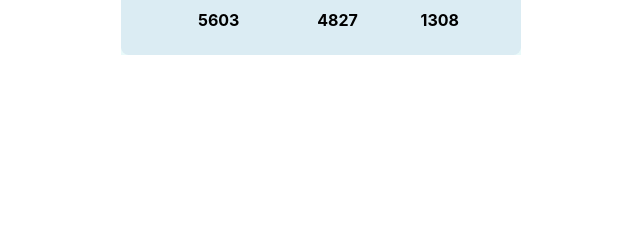
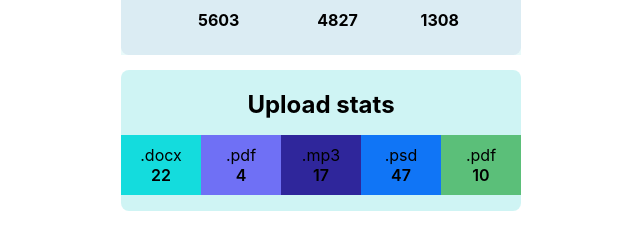
Before and after one commit to Denis070987/goit-react-hw-01-components, a React (Create React App) app: page / in a window 1280 px wide. Shown: the part 434-684 px from the top of the page, without its empty margins (319-959 px from the left). Built offline with nearby package versions, Linux system fonts and the light colour scheme.

Commit message:
make Statistics section

```diff
--- a/src/components/App.jsx
+++ b/src/components/App.jsx
@@ -1,6 +1,8 @@
 import { Profile } from "./Profile/Profile";
+import { Statistics } from "./Statistics/Statistics";
 
-import user from 'data/user.json'
+import user from 'data/user.json';
+import data from 'data/data.json'
 
 export const App = () => {
   return (
@@ -10,7 +12,8 @@ export const App = () => {
   tag={user.tag}
   location={user.location}
   avatar={user.avatar}
-  stats={user.stats}/>
+        stats={user.stats} />
+      <Statistics title="Upload stats" stats={data} />
     </div>
   );
 };
--- /dev/null
+++ b/src/components/Statistics/Statistics.jsx
@@ -0,0 +1,35 @@
+import propTypes from 'prop-types';
+import css from './Statistics.module.css';
+
+function randColor() {
+    var r = Math.floor(Math.random() * (256)),
+        g = Math.floor(Math.random() * (256)),
+        b = Math.floor(Math.random() * (256));
+    return '#' + r.toString(16) + g.toString(16) + b.toString(16);
+}
+
+export const Statistics = ({ title, stats }) => {return (
+    <section className={css.statistics}>
+        {title && <h2 className={css.title}>{title}</h2>}
+
+        <ul className={css.stat__list}>
+            {stats.map(({ id, label, percentage }) => {
+                return (
+        <li className={css.item}
+            key={id}
+            style={{backgroundColor: randColor()}}>
+                        <span className={css.label}>{label }</span>
+                        <span className={css.percentage}>{ percentage}</span>
+    </li>
+                )
+            })}
+
+    </ul>
+</section>
+)
+}
+
+Statistics.propTypes = {
+    label: propTypes.string.isRequired,
+    percentage: propTypes.number.isRequired
+}
--- /dev/null
+++ b/src/components/Statistics/Statistics.module.css
@@ -0,0 +1,33 @@
+.statistics {
+  display: flex;
+  flex-direction: column;
+  align-items: center;
+  background-color: rgba(162, 233, 233, 0.516);
+  width: 400px;
+  margin-left: auto;
+  margin-right: auto;
+  margin-top: 15px;
+  border-radius: 8px;
+}
+
+.title {
+  margin-top: 20px;
+  margin-bottom: 0px;
+}
+.stat__list {
+  display: flex;
+  width: inherit;
+  justify-content: space-evenly;
+}
+
+.item {
+  display: flex;
+  width: inherit;
+  flex-direction: column;
+  padding-top: 10px;
+  padding-bottom: 10px;
+}
+
+.percentage {
+  font-weight: 600;
+}
```
Also changed, not shown: src/components/Profile/Profile.module.css (+10 -13 lines).
